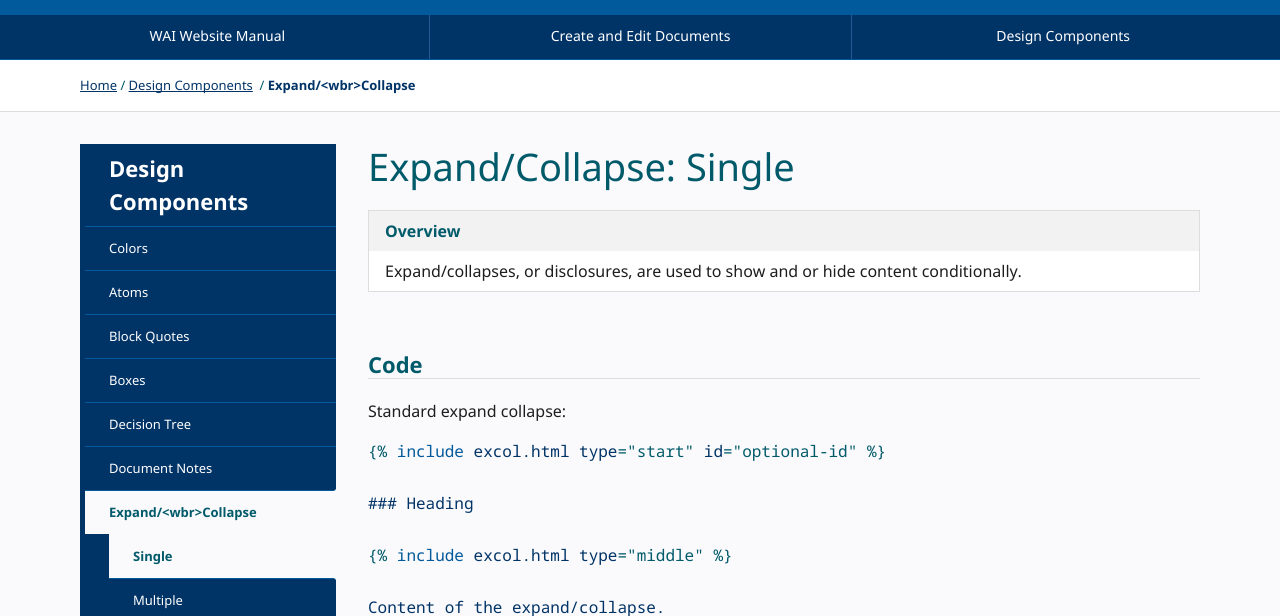
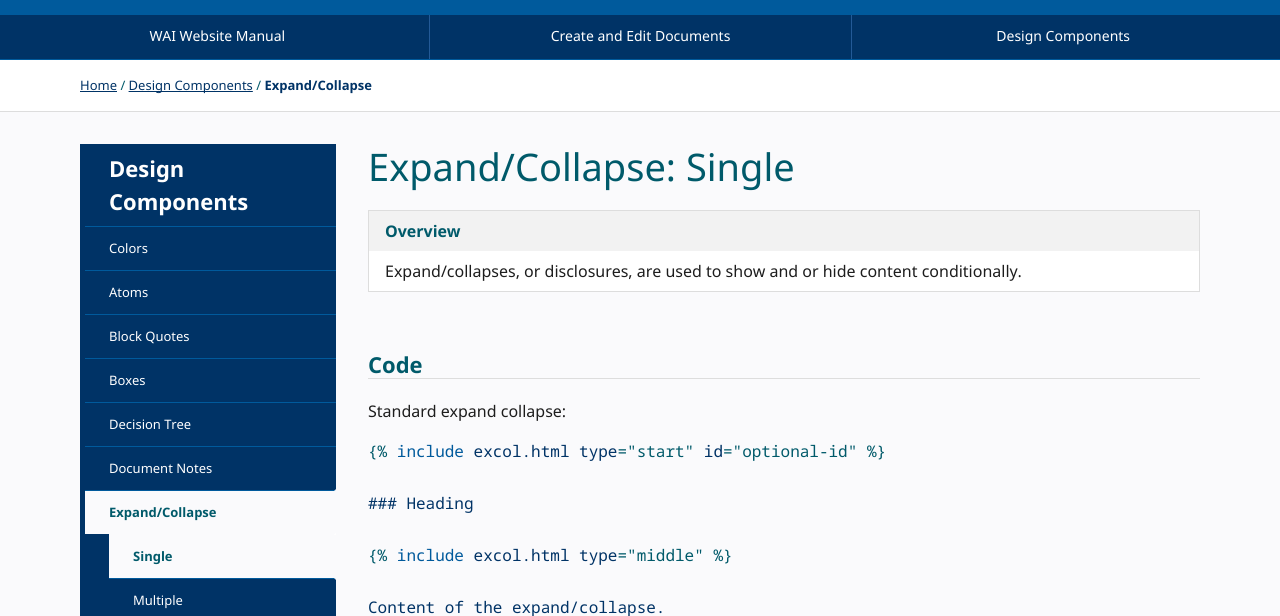
Before and after one commit to w3c/wai-website-theme, a Jekyll site: the page built from _components/excol/single.md, in a window 1280 px wide. Shown: the part 161-777 px from the top of the page. Built offline with Jekyll 4.4.1, drawn with Linux system fonts in a browser that asks for light colours; cached includes are drawn as plain includes; comment, search, counter and statistics services are not loaded.

Commit message:
Bugfixes
Signed-off-by: Eric Eggert <mail@yatil.net>

```diff
--- a/_includes/link.html
+++ b/_includes/link.html
@@ -88,5 +88,4 @@
     {%- assign link_text = include.fallback -%}
   {%- endunless -%}
 {%- endif -%}
-
-<a lang="{{linklang}}" href="{{linkurl}}"{% if include.aria-current %} aria-current="{{include.aria-current}}"{% endif %}{% if include.class %} class="{{include.class}}"{% endif %}><span>{{ link_text | xml_escape }}{%- unless in_lang %}{% unless include.hidelangnotice %} <span class="lang" lang="{{pagelang}}" dir="auto" translate="no">({% include_cached t.html t="in English" lang=pagelang %})</span>{% endunless -%}{% endunless -%}{% if include.external %} {% include_cached external.html %}{% endif %}</span></a>
+<a lang="{{linklang}}" href="{{linkurl}}"{% if include.aria-current %} aria-current="{{include.aria-current}}"{% endif %}{% if include.class %} class="{{include.class}}"{% endif %}><span>{% unless link_text contains "<" %}{{ link_text | xml_escape }}{% else %}{{ link_text }}{% endunless %}{%- unless in_lang %}{% unless include.hidelangnotice %} <span class="lang" lang="{{pagelang}}" dir="auto" translate="no">({% include_cached t.html t="in English" lang=pagelang %})</span>{% endunless -%}{% endunless -%}{% if include.external %} {% include_cached external.html %}{% endif %}</span></a>
```
Also changed, not shown: _includes/multilang-title.html (indentation only).
